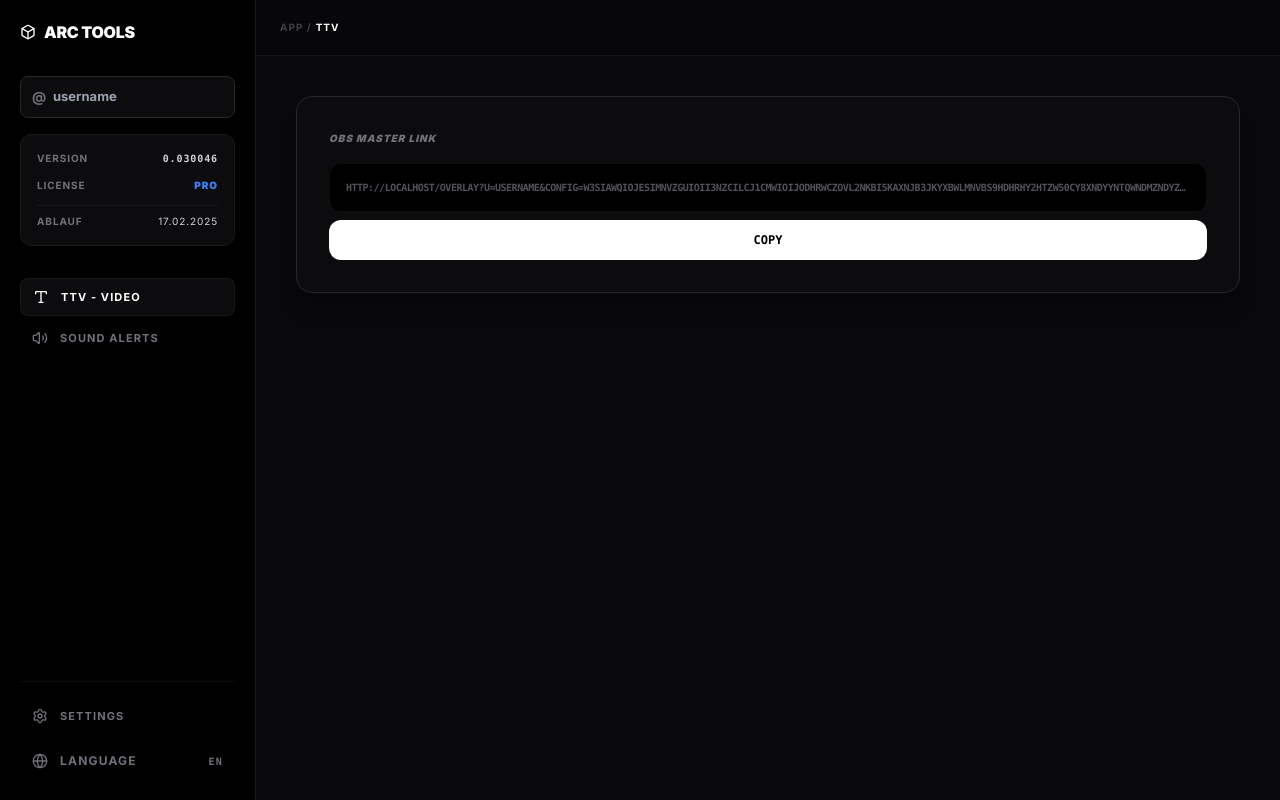
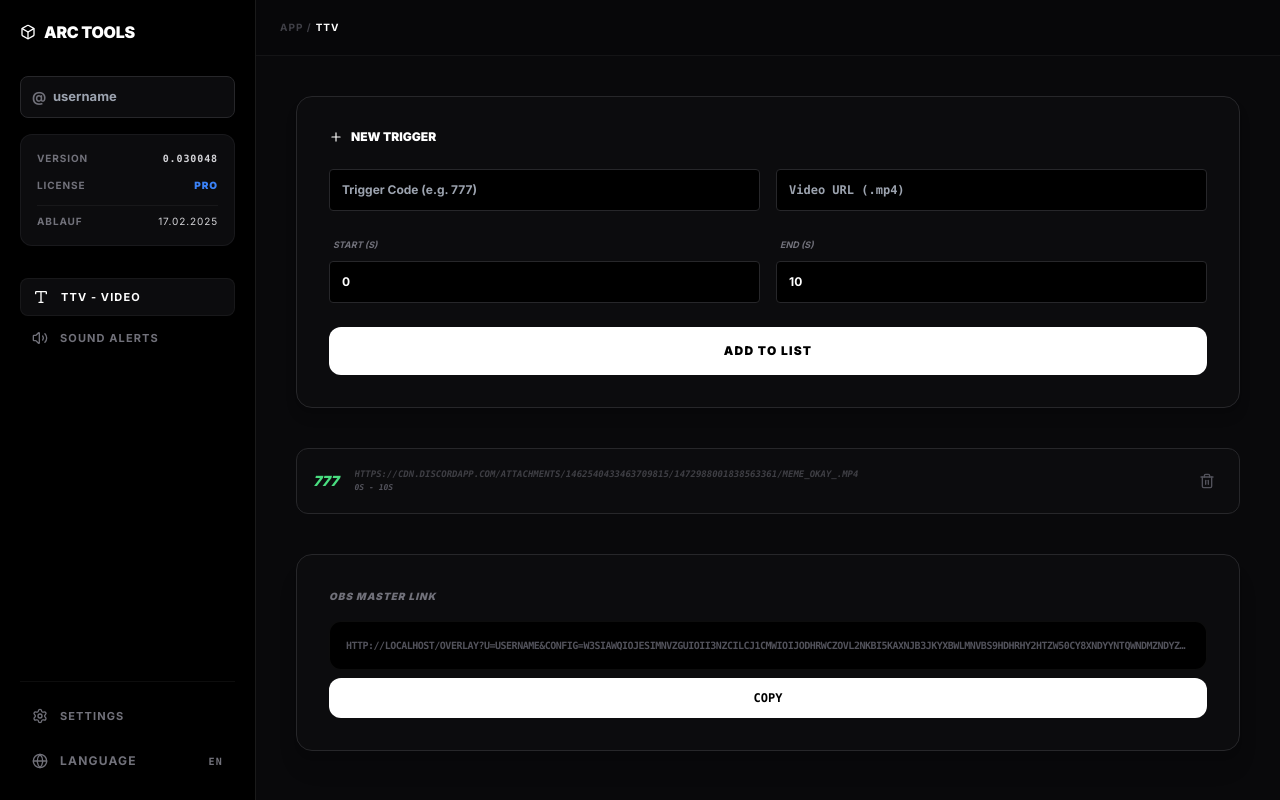
Before and after one commit to muhtarremsi/tiktok-overlay, a Next.js app: page / in a window 1280 px wide. Built offline with nearby package versions, Linux system fonts and the light colour scheme.

Commit message:
Alpha 0.030048: Fixed TTV input fields and added view-param detection

```diff
--- a/app/page.tsx
+++ b/app/page.tsx
@@ -13,13 +13,16 @@ function DashboardContent() {
   const [activeView, setActiveView] = useState("ttv");
   const [sidebarOpen, setSidebarOpen] = useState(false);
   const [baseUrl, setBaseUrl] = useState("");
-  const version = "0.030046";
+  const version = "0.030048";
   const expiryDate = "17.02.2025";
 
   useEffect(() => {
     setBaseUrl(window.location.origin);
     const userFromUrl = searchParams.get("u");
+    const viewFromUrl = searchParams.get("view");
+
     if (userFromUrl) setUsername(userFromUrl);
+    if (viewFromUrl) setActiveView(viewFromUrl);
   }, [searchParams]);
 
   const navigateTo = (view: string) => {
@@ -30,29 +33,12 @@ function DashboardContent() {
   return (
     <div className="flex h-screen w-full overflow-hidden bg-[#09090b] text-zinc-200 font-sans text-[12px]">
 
-      {/* MOBILE OVERLAY */}
       {sidebarOpen && (
-        <div
-          className="fixed inset-0 bg-black/80 z-40 lg:hidden backdrop-blur-sm"
-          onClick={() => setSidebarOpen(false)}
-        />
+        <div className="fixed inset-0 bg-black/80 z-40 lg:hidden backdrop-blur-sm" onClick={() => setSidebarOpen(false)} />
       )}
 
-      {/* SIDEBAR (Jetzt mit Links-Ausrichtung für Mobile) */}
-      <aside className={`
-        fixed inset-y-0 left-0 w-64 bg-black border-r border-white/10 z-50
-        transform transition-transform duration-300 ease-in-out lg:relative
-        lg:translate-x-0 flex flex-col p-5 font-sans
-        uppercase font-bold italic
-        ${sidebarOpen ? "translate-x-0" : "-translate-x-full"}
-      `}>
-        {/* CLOSE BUTTON (Rechts oben in der Sidebar für Mobile) */}
-        <button
-          className="lg:hidden absolute top-5 right-5 text-zinc-500 hover:text-white"
-          onClick={() => setSidebarOpen(false)}
-        >
-          <X size={20} />
-        </button>
+      <aside className={`fixed inset-y-0 left-0 w-64 bg-black border-r border-white/10 z-50 transform transition-transform duration-300 ease-in-out lg:relative lg:translate-x-0 flex flex-col p-5 font-sans uppercase font-bold italic ${sidebarOpen ? "translate-x-0" : "-translate-x-full"}`}>
+        <button className="lg:hidden absolute top-5 right-5 text-zinc-500 hover:text-white" onClick={() => setSidebarOpen(false)}><X size={20} /></button>
 
         <div className="flex items-center mb-8 text-white not-italic font-black tracking-tight">
           <h1 className="text-base flex items-center gap-2"><Box className="w-4 h-4" /> ARC TOOLS</h1>
@@ -61,13 +47,7 @@ function DashboardContent() {
         <div className="mb-8 space-y-4 not-italic">
           <div className="relative">
             <div className="absolute inset-y-0 left-3 flex items-center text-zinc-500 text-sm">@</div>
-            <input
-              type="text"
-              placeholder="username"
-              value={username}
-              onChange={(e) => setUsername(e.target.value.toLowerCase())}
-              className="w-full bg-[#0c0c0e] border border-zinc-800 text-zinc-200 text-[13px] rounded-lg py-2.5 pl-8 pr-10 focus:outline-none transition-all lowercase"
-            />
+            <input type="text" placeholder="username" value={username} onChange={(e) => setUsername(e.target.value.toLowerCase())} className="w-full bg-[#0c0c0e] border border-zinc-800 text-zinc-200 text-[13px] rounded-lg py-2.5 pl-8 pr-10 focus:outline-none transition-all lowercase" />
           </div>
           <div className="bg-[#0c0c0e] border border-zinc-800/50 rounded-xl p-4 space-y-3 font-bold uppercase tracking-widest text-[9px] text-zinc-500">
             <div className="flex justify-between items-center text-[10px]"><span>VERSION</span><span className="text-zinc-300 font-mono">{version}</span></div>
@@ -92,22 +72,11 @@ function DashboardContent() {
         </div>
       </aside>
 
-      {/* MAIN CONTENT */}
       <main className="flex-1 bg-[#09090b] flex flex-col min-w-0 font-bold uppercase">
         <header className="h-14 border-b border-white/5 flex items-center justify-between px-6 bg-black/20 tracking-widest text-[10px]">
-          {/* HAMBURGER BUTTON (Jetzt Links) */}
-          <button
-            className="lg:hidden p-2 text-white bg-zinc-900 rounded-lg border border-white/10"
-            onClick={() => setSidebarOpen(true)}
-          >
-            <Menu size={18} />
-          </button>
-
-          <div className="flex items-center">
-            <span className="text-zinc-700">App /</span> <span className="ml-1 text-white">{activeView}</span>
-          </div>
-
-          <div className="w-8 lg:hidden"></div> {/* Spacer für Zentrierung */}
+          <button className="lg:hidden p-2 text-white bg-zinc-900 rounded-lg border border-white/10" onClick={() => setSidebarOpen(true)}><Menu size={18} /></button>
+          <div className="flex items-center"><span className="text-zinc-700">App /</span> <span className="ml-1 text-white">{activeView}</span></div>
+          <div className="w-8 lg:hidden"></div>
         </header>
 
         <div className="flex-1 overflow-y-auto">
@@ -121,10 +90,7 @@ function DashboardContent() {
                     <span className="uppercase text-xs tracking-widest">Connected: {username}</span>
                   </div>
                 ) : (
-                  <button
-                    onClick={() => window.location.href = "/api/auth/login"}
-                    className="w-full flex items-center justify-center gap-3 bg-white text-black py-4 rounded-xl font-black hover:bg-zinc-200 transition-all uppercase text-xs"
-                  >
+                  <button onClick={() => window.location.href = "/api/auth/login"} className="w-full flex items-center justify-center gap-3 bg-white text-black py-4 rounded-xl font-black hover:bg-zinc-200 transition-all uppercase text-xs">
                     <LogIn size={18} /> Connect with TikTok
                   </button>
                 )}
@@ -140,35 +106,55 @@ function DashboardContent() {
 }
 
 function SidebarItem({ icon, label, active, onClick }: any) {
-  return (
-    <button
-      onClick={onClick}
-      className={`w-full flex items-center gap-3 px-3 py-2.5 rounded-lg text-[11px] uppercase transition-all tracking-widest font-bold ${active ? "bg-[#0c0c0e] text-white border border-white/5 shadow-xl" : "text-zinc-500 hover:text-white"}`}
-    >
-      <span>{icon}</span>{label}
-    </button>
-  );
+  return <button onClick={onClick} className={`w-full flex items-center gap-3 px-3 py-2.5 rounded-lg text-[11px] uppercase transition-all tracking-widest font-bold ${active ? "bg-[#0c0c0e] text-white border border-white/5 shadow-xl" : "text-zinc-500 hover:text-white"}`}><span>{icon}</span>{label}</button>;
 }
 
 function ModuleTTV({ username, baseUrl }: any) {
-  const [triggers] = useState([{ id: 1, code: "777", url: "https://cdn.discordapp.com/attachments/1462540433463709815/1472988001838563361/Meme_Okay_.mp4", start: 0, end: 10 }]);
+  const [triggers, setTriggers] = useState<any[]>([{ id: 1, code: "777", url: "https://cdn.discordapp.com/attachments/1462540433463709815/1472988001838563361/Meme_Okay_.mp4", start: 0, end: 10 }]);
+  const [newCode, setNewCode] = useState("");
+  const [newUrl, setNewUrl] = useState("");
+  const [newStart, setNewStart] = useState("0");
+  const [newEnd, setNewEnd] = useState("10");
+
+  const addTrigger = () => {
+    if (!newCode || !newUrl) return;
+    setTriggers([...triggers, { id: Date.now(), code: newCode, url: newUrl, start: parseInt(newStart), end: parseInt(newEnd) }]);
+    setNewCode(""); setNewUrl("");
+  };
+
   const configString = typeof window !== 'undefined' ? btoa(JSON.stringify(triggers)) : "";
   const link = `${baseUrl}/overlay?u=${username || 'username'}&config=${configString}`;
 
   return (
     <div className="p-6 lg:p-10 max-w-6xl mx-auto space-y-10 uppercase italic font-bold">
+      <div className="bg-[#0c0c0e] border border-zinc-800 rounded-2xl p-6 lg:p-8 space-y-6 shadow-lg">
+        <h3 className="text-white text-xs font-black flex items-center gap-2 not-italic"><Plus size={14} /> NEW TRIGGER</h3>
+        <div className="grid grid-cols-1 md:grid-cols-2 gap-4">
+          <input type="text" placeholder="Trigger Code (e.g. 777)" value={newCode} onChange={(e) => setNewCode(e.target.value)} className="bg-black border border-zinc-800 rounded px-3 py-3 text-white text-xs outline-none focus:border-zinc-500" />
+          <input type="text" placeholder="Video URL (.mp4)" value={newUrl} onChange={(e) => setNewUrl(e.target.value)} className="bg-black border border-zinc-800 rounded px-3 py-3 text-white text-xs outline-none focus:border-zinc-500 font-mono" />
+        </div>
+        <div className="grid grid-cols-2 gap-4">
+          <div className="space-y-2"><label className="text-[9px] text-zinc-500 ml-1">START (S)</label><input type="number" value={newStart} onChange={(e) => setNewStart(e.target.value)} className="w-full bg-black border border-zinc-800 rounded px-3 py-3 text-white text-xs outline-none focus:border-zinc-500" /></div>
+          <div className="space-y-2"><label className="text-[9px] text-zinc-500 ml-1">END (S)</label><input type="number" value={newEnd} onChange={(e) => setNewEnd(e.target.value)} className="w-full bg-black border border-zinc-800 rounded px-3 py-3 text-white text-xs outline-none focus:border-zinc-500" /></div>
+        </div>
+        <button onClick={addTrigger} className="w-full bg-white text-black font-black py-4 rounded-xl text-xs tracking-widest uppercase hover:bg-zinc-200 transition-all">Add to List</button>
+      </div>
+
+      <div className="space-y-3">
+        {triggers.map((t) => (
+          <div key={t.id} className="flex items-center gap-4 bg-[#0c0c0e] border border-zinc-800 p-4 rounded-xl group hover:border-zinc-600 transition-all">
+            <span className="text-green-400 font-black text-sm">{t.code}</span>
+            <div className="flex-1 min-w-0"><p className="text-zinc-500 text-[9px] truncate opacity-50 font-mono italic">{t.url}</p><p className="text-[8px] text-zinc-600 font-mono">{t.start}s - {t.end}s</p></div>
+            <button onClick={() => setTriggers(triggers.filter(x => x.id !== t.id))} className="text-zinc-600 hover:text-red-500 p-2"><Trash2 size={16} /></button>
+          </div>
+        ))}
+      </div>
+
       <div className="bg-[#0c0c0e] border border-zinc-800 rounded-2xl p-6 lg:p-8 space-y-4 not-italic font-bold shadow-xl">
         <label className="text-[10px] text-zinc-500 uppercase tracking-widest font-black italic">OBS Master Link</label>
         <div className="flex flex-col gap-2 font-mono text-[10px]">
-          <div className="flex-1 text-zinc-600 truncate bg-black px-4 py-4 rounded-xl border border-white/5 uppercase tracking-tighter break-all">
-            {link}
-          </div>
-          <button
-            onClick={() => navigator.clipboard.writeText(link)}
-            className="bg-white text-black px-12 py-3 rounded-xl font-black uppercase text-xs hover:bg-zinc-200"
-          >
-            Copy
-          </button>
+          <div className="flex-1 text-zinc-600 truncate bg-black px-4 py-4 rounded-xl border border-white/5 uppercase tracking-tighter break-all">{link}</div>
+          <button onClick={() => navigator.clipboard.writeText(link)} className="bg-white text-black px-12 py-3 rounded-xl font-black uppercase text-xs hover:bg-zinc-200">Copy</button>
         </div>
       </div>
     </div>
```
